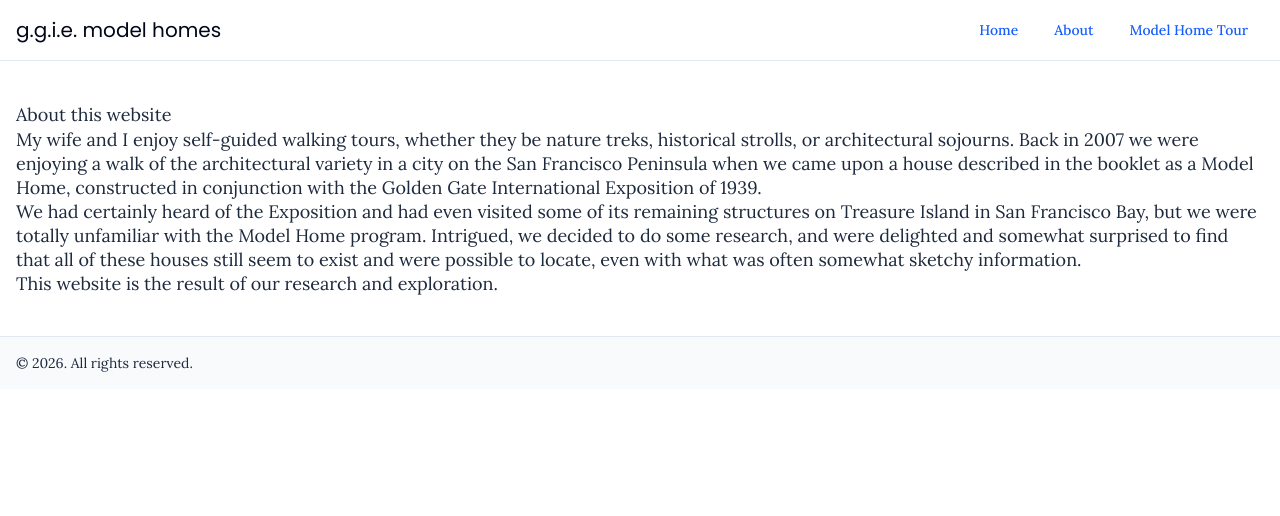
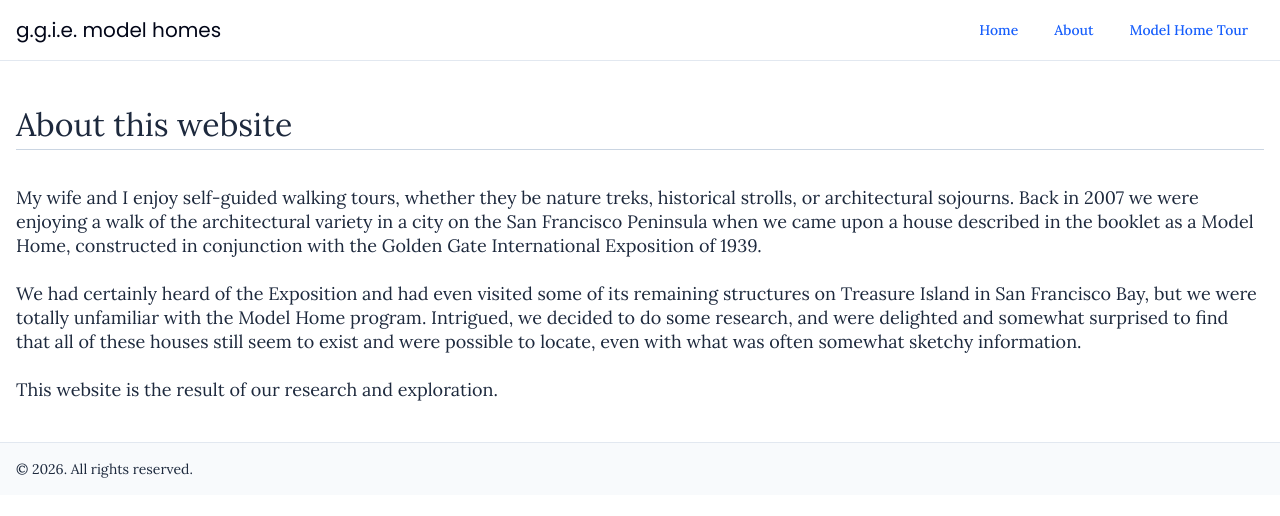
Before and after one commit to tdkent/ModelHomes-Frontend, a React (Vite) app: page /about in a window 1280 px wide. Shown: the top 516 px of the page. Built offline with nearby package versions, Linux system fonts and the light colour scheme; no server answers.

Commit message:
add element prop to TextHeading component

```diff
--- a/src/components/shared/TextHeader.tsx
+++ b/src/components/shared/TextHeader.tsx
@@ -1,14 +1,16 @@
 import { Separator } from "@/components/ui/separator";
 
 interface Props {
+	element: "h1" | "h2";
 	text: string;
 }
 
-export default function TextHeading({ text }: Props) {
+export default function TextHeading({ element, text }: Props) {
 	return (
 		<>
 			<div>
-				<h2 className="heading">{text}</h2>
+				{element === "h1" && <h1>{text}</h1>}
+				{element === "h2" && <h2>{text}</h2>}
 				<Separator />
 			</div>
 		</>
--- a/src/index.css
+++ b/src/index.css
@@ -91,8 +91,16 @@
     @apply bg-background text-slate-800 font-body text-[18px];
   }
 
+  article {
+    @apply flex flex-col gap-10;
+  }
+
   section {
-    @apply flex flex-col gap-4 my-10 text-pretty;
+    @apply flex flex-col gap-6 text-pretty;
+  }
+
+  h1 {
+    @apply text-[32px];
   }
 
   h2 {
--- a/src/pages/About/About.page.tsx
+++ b/src/pages/About/About.page.tsx
@@ -1,7 +1,9 @@
+import TextHeading from "@/components/shared/TextHeader";
+
 export default function AboutPage() {
 	return (
-		<article>
-			<h1>About this website</h1>
+		<section>
+			<TextHeading element="h1" text="About this website" />
 			<p>
 				My wife and I enjoy self-guided walking tours, whether they be nature
 				treks, historical strolls, or architectural sojourns. Back in 2007 we
@@ -19,6 +21,6 @@ export default function AboutPage() {
 				to locate, even with what was often somewhat sketchy information.
 			</p>
 			<p>This website is the result of our research and exploration.</p>
-		</article>
+		</section>
 	);
 }
--- a/src/pages/Home/Home.page.tsx
+++ b/src/pages/Home/Home.page.tsx
@@ -5,7 +5,7 @@ export default function HomePage() {
 	return (
 		<article>
 			<section>
-				<TextHeading text="The World's Fair" />
+				<TextHeading element="h2" text="The World's Fair" />
 				<p>
 					The Golden Gate International Exposition was a Worlds Fair which ran
 					from February 18 through October 29 of 1939 and May 25 through
@@ -22,7 +22,7 @@ export default function HomePage() {
 				</p>
 			</section>
 			<section>
-				<TextHeading text="The Model Home Tour" />
+				<TextHeading element="h2" text="The Model Home Tour" />
 				<p>
 					One of the promotional schemes associated with the Exposition was the
 					Model Home Tour. By 1939 the worst of the Great Depression was over
@@ -43,7 +43,7 @@ export default function HomePage() {
 				</p>
 			</section>
 			<section>
-				<TextHeading text="The Architects" />
+				<TextHeading element="h2" text="The Architects" />
 				<p>
 					These homes were not intended to be "great" architecture, although
 					some were designed by men of international repute, e.g. William
```
